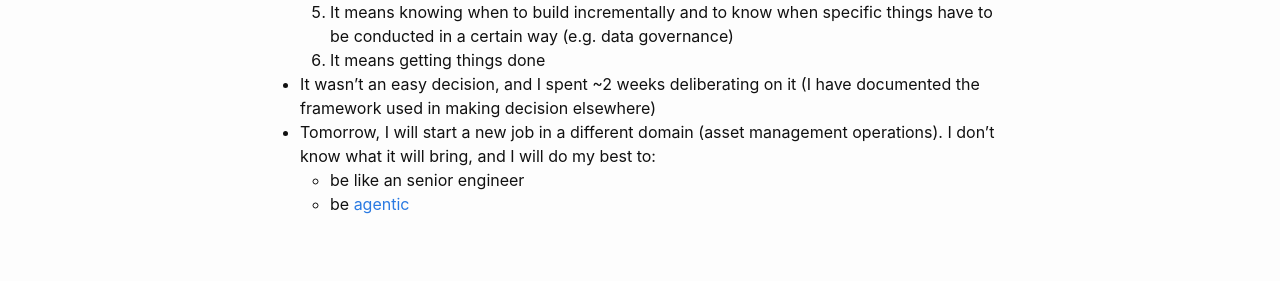
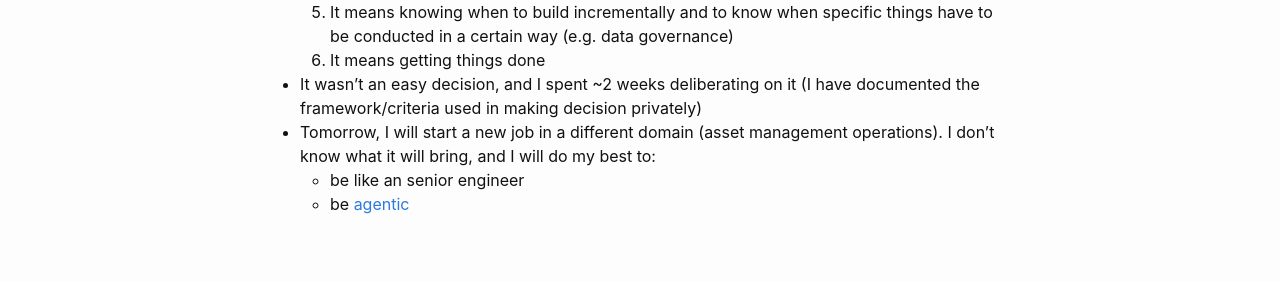
Before and after one commit to benedictlohjd/benedictlohjd.github.io, a Jekyll site: the page built from life/_posts/2026-01-18-week-03-2026.md, in a window 1280 px wide. Shown: the part 492-773 px from the top of the page. Built offline with Jekyll 4.4.1, drawn with Linux system fonts in a browser that asks for light colours.

Commit message:
feat: minor clarification

```diff
--- a/life/_posts/2026-01-18-week-03-2026.md
+++ b/life/_posts/2026-01-18-week-03-2026.md
@@ -17,7 +17,7 @@ meta: "Springfield"
     4. It means being patient
     5. It means knowing when to build incrementally and to know when specific things have to be conducted in a certain way (e.g. data governance)
     6. It means getting things done
-- It wasn't an easy decision, and I spent ~2 weeks deliberating on it (I have documented the framework used in making decision elsewhere)
+- It wasn't an easy decision, and I spent ~2 weeks deliberating on it (I have documented the framework/criteria used in making decision privately)
 - Tomorrow, I will start a new job in a different domain (asset management operations). I don't know what it will bring, and I will do my best to:
     - be like an senior engineer
     - be [agentic](https://usefulfictions.substack.com/p/how-to-be-more-agentic)
```
